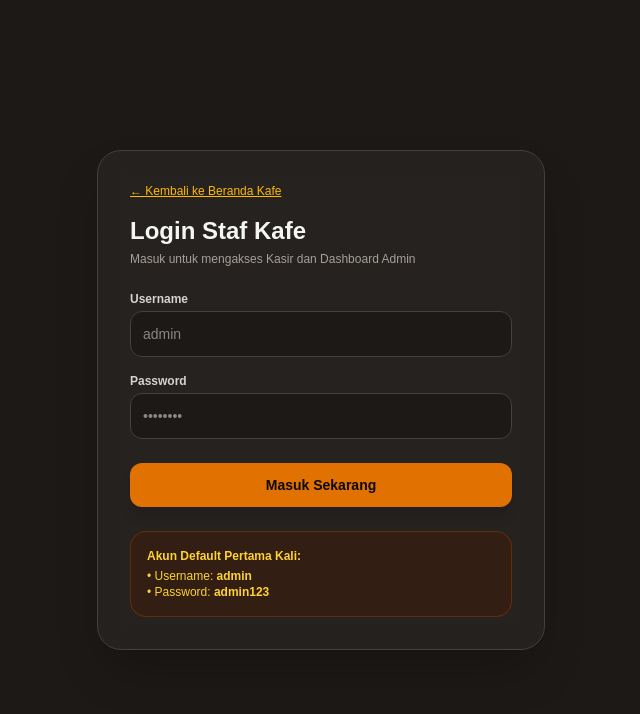
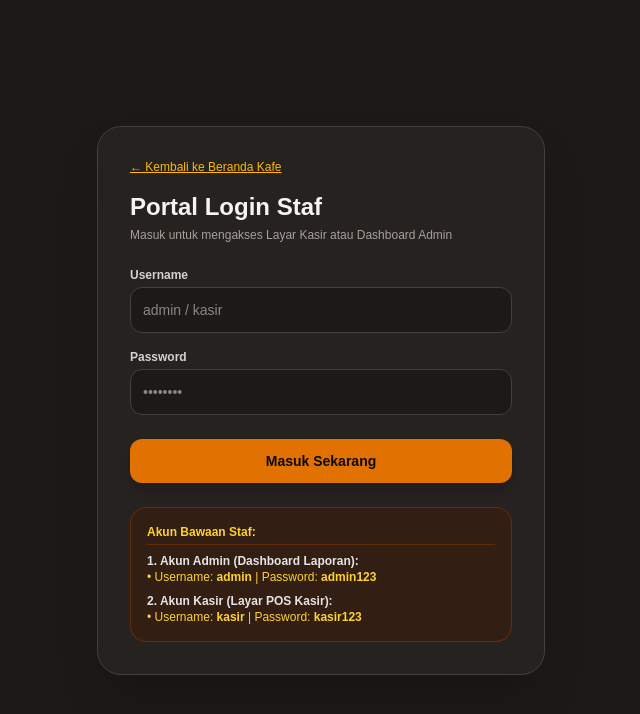
Before and after one commit to artuphay/cafe-app, a Next.js app: page /login in a window 1280 px wide. Shown: the top 714 px of the page, without its empty margins (319-959 px from the left). Built offline with nearby package versions, Linux system fonts and the light colour scheme.

Commit message:
Add cashier login and role-based redirect

```diff
--- a/app/api/auth/login/route.ts
+++ b/app/api/auth/login/route.ts
@@ -5,19 +5,25 @@ export async function POST(request: Request) {
   try {
     const { username, password } = await request.json();
 
-    // Buat akun admin bawaan otomatis jika database user masih kosong
+    // Otomatis buat akun Admin & Kasir bawaan jika database user masih kosong
     const userCount = await prisma.user.count();
     if (userCount === 0) {
-      await prisma.user.create({
-        data: {
-          username: 'admin',
-          password: 'admin123',
-          role: 'admin',
-        },
+      await prisma.user.createMany({
+        data: [
+          {
+            username: 'admin',
+            password: 'admin123',
+            role: 'admin',
+          },
+          {
+            username: 'kasir',
+            password: 'kasir123',
+            role: 'cashier',
+          },
+        ],
       });
     }
 
-    // Cari user di database
     const user = await prisma.user.findUnique({
       where: { username },
     });
@@ -26,12 +32,11 @@ export async function POST(request: Request) {
       return NextResponse.json({ error: 'Username atau password salah' }, { status: 401 });
     }
 
-    // Simpan status login di Cookie HTTP-Only
     const response = NextResponse.json({ success: true, role: user.role });
     response.cookies.set('user_session', JSON.stringify({ id: user.id, username: user.username, role: user.role }), {
       httpOnly: true,
       path: '/',
-      maxAge: 60 * 60 * 24, // Berlaku 1 hari
+      maxAge: 60 * 60 * 24, // 1 hari
     });
 
     return response;
--- a/app/login/page.tsx
+++ b/app/login/page.tsx
@@ -24,7 +24,13 @@ export default function LoginPage() {
       });
 
       if (res.ok) {
-        router.push('/admin');
+        const data = await res.json();
+        // Pengalihan otomatis berdasarkan role
+        if (data.role === 'cashier') {
+          router.push('/cashier');
+        } else {
+          router.push('/admin');
+        }
       } else {
         const data = await res.json();
         setError(data.error || 'Login gagal');
@@ -40,8 +46,8 @@ export default function LoginPage() {
     <div className="min-h-screen bg-stone-900 font-sans flex items-center justify-center p-4 text-stone-100">
       <div className="bg-stone-800/80 backdrop-blur-md p-8 rounded-3xl shadow-2xl max-w-md w-full border border-stone-700">
         <Link href="/" className="text-xs text-amber-400 underline mb-4 block">← Kembali ke Beranda Kafe</Link>
-        <h1 className="text-2xl font-black text-stone-100 mb-1">Login Staf Kafe</h1>
-        <p className="text-xs text-stone-400 mb-6">Masuk untuk mengakses Kasir dan Dashboard Admin</p>
+        <h1 className="text-2xl font-black text-stone-100 mb-1">Portal Login Staf</h1>
+        <p className="text-xs text-stone-400 mb-6">Masuk untuk mengakses Layar Kasir atau Dashboard Admin</p>
 
         {error && (
           <div className="bg-red-900/50 text-red-300 p-3 rounded-xl text-xs mb-4 border border-red-800">
@@ -57,7 +63,7 @@ export default function LoginPage() {
               value={username}
               onChange={(e) => setUsername(e.target.value)}
               required
-              placeholder="admin"
+              placeholder="admin / kasir"
               className="w-full p-3 rounded-xl border border-stone-700 bg-stone-900 text-stone-100 text-sm focus:outline-none focus:border-amber-500"
             />
           </div>
@@ -83,10 +89,16 @@ export default function LoginPage() {
           </button>
         </form>
 
-        <div className="mt-6 p-4 bg-amber-950/40 rounded-2xl border border-amber-800/50 text-xs text-amber-300">
-          <p className="font-bold mb-1">Akun Default Pertama Kali:</p>
-          <p>• Username: <strong>admin</strong></p>
-          <p>• Password: <strong>admin123</strong></p>
+        <div className="mt-6 p-4 bg-amber-950/40 rounded-2xl border border-amber-800/50 text-xs text-amber-300 space-y-2">
+          <p className="font-bold border-b border-amber-800/50 pb-1">Akun Bawaan Staf:</p>
+          <div>
+            <p className="font-bold text-stone-200">1. Akun Admin (Dashboard Laporan):</p>
+            <p>• Username: <strong>admin</strong> | Password: <strong>admin123</strong></p>
+          </div>
+          <div>
+            <p className="font-bold text-stone-200">2. Akun Kasir (Layar POS Kasir):</p>
+            <p>• Username: <strong>kasir</strong> | Password: <strong>kasir123</strong></p>
+          </div>
         </div>
       </div>
     </div>
```
